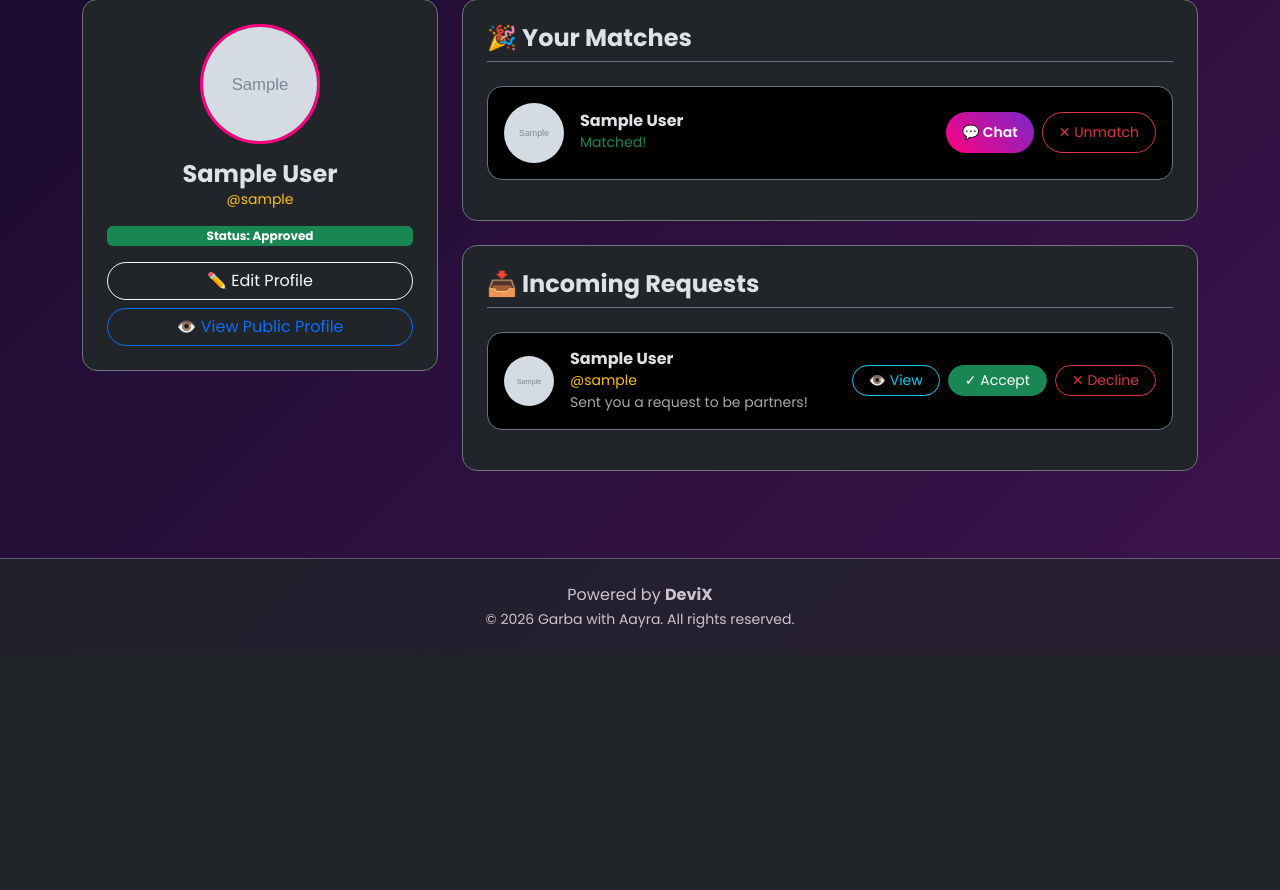
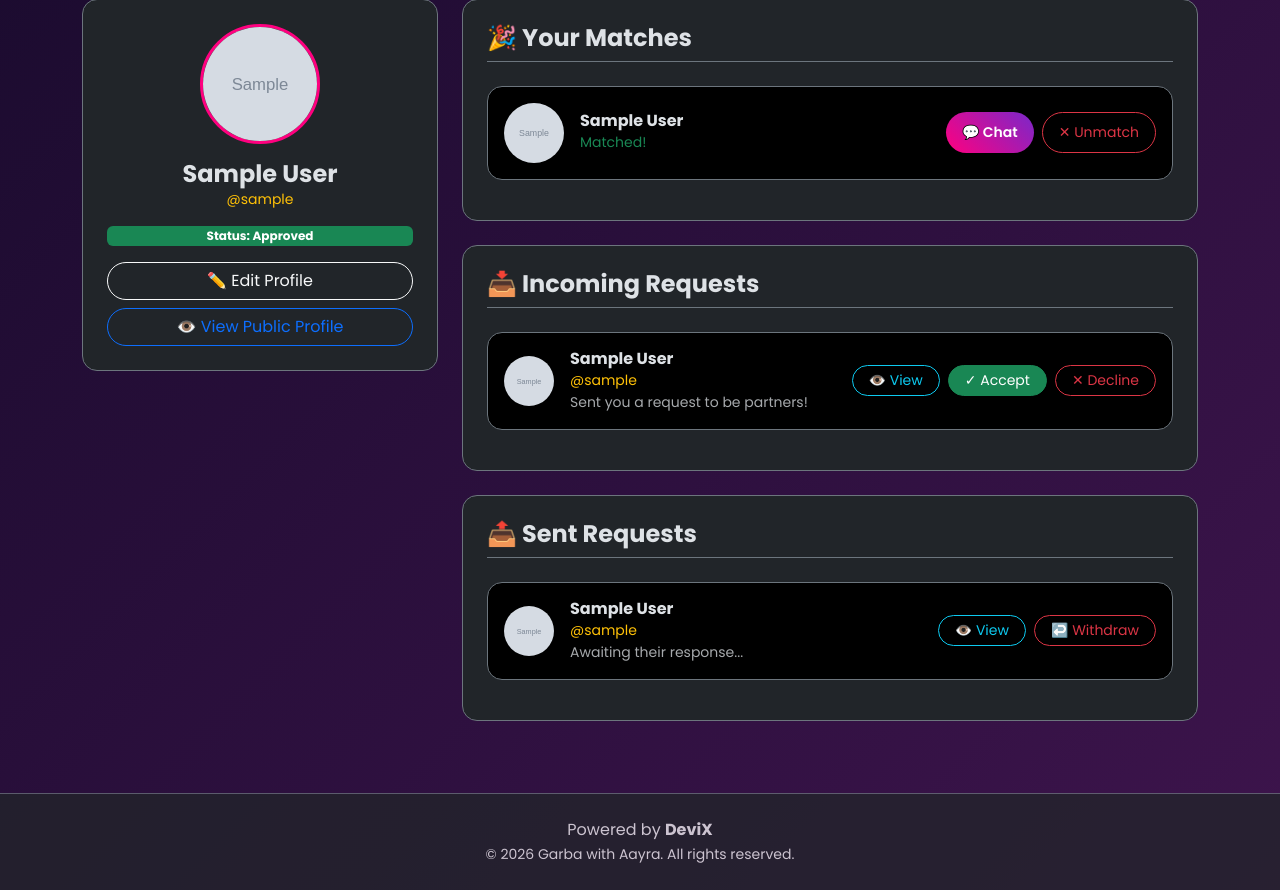
Before and after one commit to Ramgopal-Prajapati/garbawithaayra, a Django app: page /dashboard/ in a window 1280 px wide. Shown: the part 145-1035 px from the top of the page. Before the commit the page ends 773 px from the top, so only its background shows below. Run offline with Django 5.2, Linux system fonts and the light colour scheme; a user stored in the database is signed in; tables that the repository leaves empty hold one stand-in row (values such as "Sample post"); grey boxes marked "Sample" are stand-in pictures.

Commit message:
Add outgoing requests section to dashboard

```diff
--- a/templates/core/dashboard.html
+++ b/templates/core/dashboard.html
@@ -101,6 +101,35 @@
                 <p class="text-muted text-center py-3">No pending requests.</p>
                 {% endfor %}
             </div>
+
+
+
+                        <!-- Outgoing Requests -->
+            <div class="card bg-dark border-secondary p-4 mb-4">
+                <h4 class="fw-bold mb-4 border-bottom border-secondary pb-2">📤 Sent Requests</h4>
+                {% for req in outgoing_requests %}
+                <div class="card bg-black border-secondary p-3 mb-3">
+                    <div class="d-flex flex-column flex-md-row align-items-md-center gap-3">
+                        {% if req.receiver.profile_photo %}
+                        <img src="{{ req.receiver.profile_photo.url }}" class="rounded-circle" style="width:50px;height:50px;object-fit:cover;">
+                        {% else %}
+                        <div class="rounded-circle bg-secondary d-flex align-items-center justify-content-center" style="width:50px;height:50px;">👤</div>
+                        {% endif %}
+                        <div class="flex-grow-1">
+                            <h6 class="mb-0 fw-bold">{{ req.receiver.display_name }}</h6>
+                            <small class="text-warning">@{{ req.receiver.username }}</small>
+                            <p class="mb-0 small text-muted">Awaiting their response...</p>
+                        </div>
+                        <div class="d-flex gap-2 mt-2 mt-md-0 flex-wrap justify-content-end">
+                            <a href="/profile/{{ req.receiver.id }}/" class="btn btn-sm btn-outline-info rounded-pill px-3">👁️ View</a>
+                            <button onclick="handleRequest({{ req.id }}, 'withdraw')" class="btn btn-sm btn-outline-danger rounded-pill px-3">↩️ Withdraw</button>
+                        </div>
+                    </div>
+                </div>
+                {% empty %}
+                <p class="text-muted text-center py-3">You haven't sent any requests yet.</p>
+                {% endfor %}
+            </div>
         </div>
     </div>
 </div>
```
